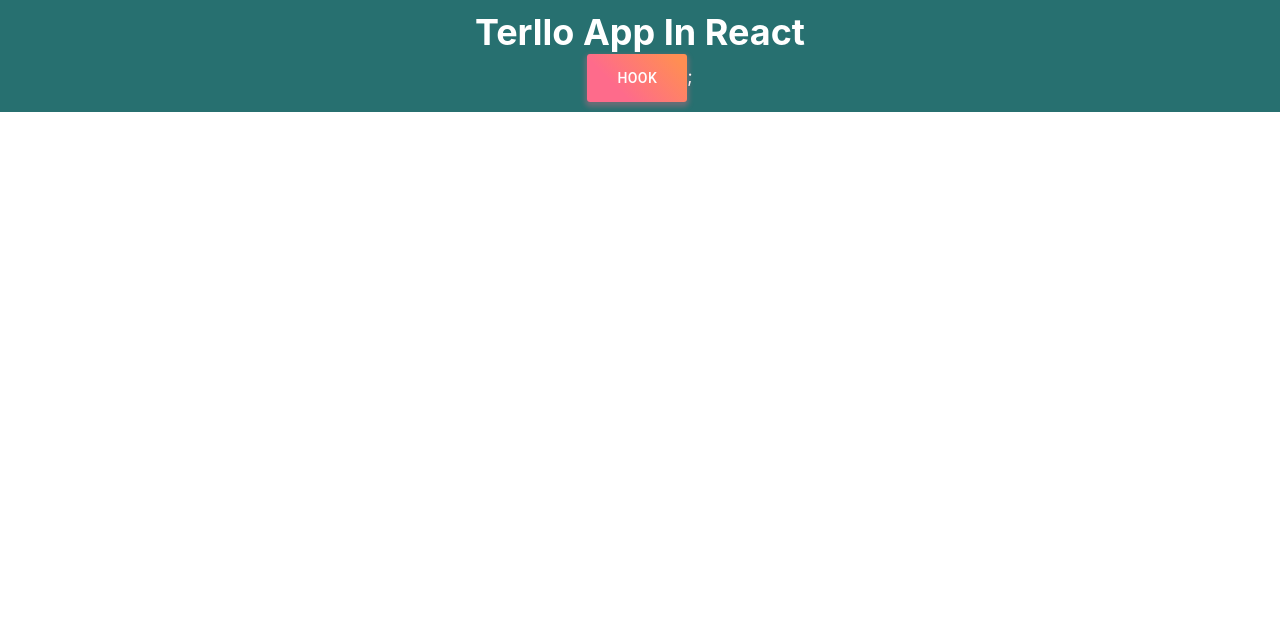
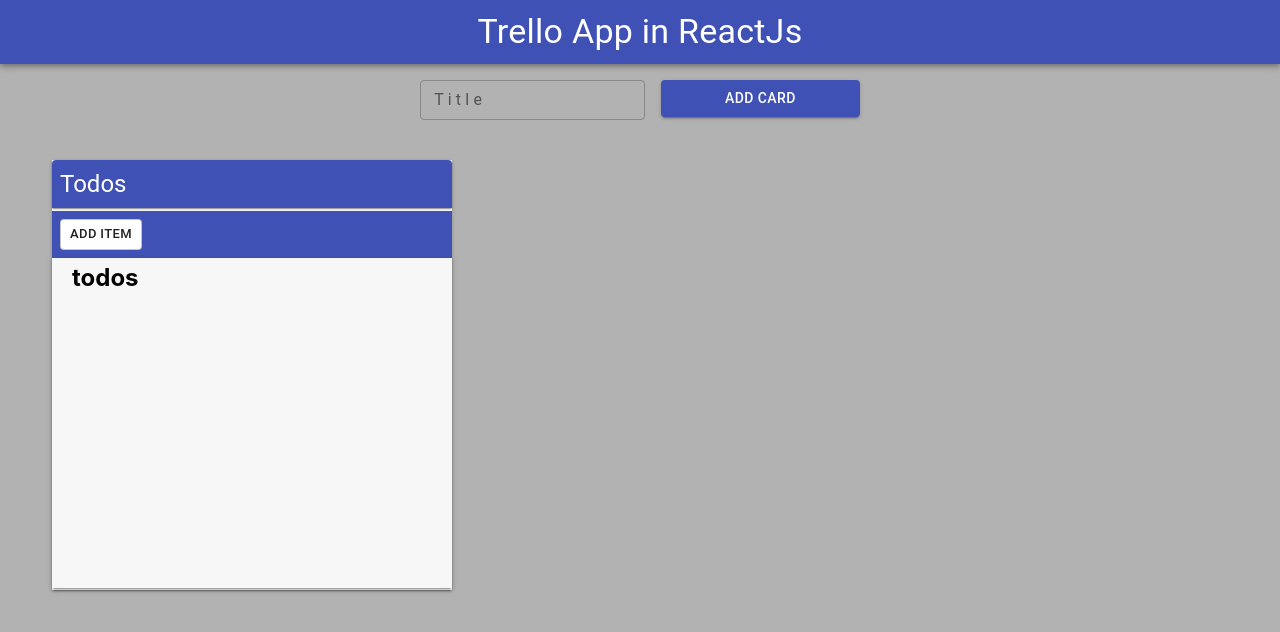
Before and after one commit to bilalisz/Trello-app-in-React.js, a React (Create React App) app: page / in a window 1280 px wide. Shown: the top 632 px of the page. Built offline with nearby package versions, Linux system fonts and the light colour scheme.

Commit message:
tamplet is ready

```diff
--- a/package.json
+++ b/package.json
@@ -10,6 +10,7 @@
     "react": "^17.0.2",
     "react-dom": "^17.0.2",
     "react-scripts": "^1.1.5",
+    "sweetalert": "^2.1.2",
     "web-vitals": "^1.1.2"
   },
   "scripts": {
--- a/public/styles/style.css
+++ b/public/styles/style.css
@@ -5,7 +5,8 @@
 }
 
 body {
-  color: #fff;
+  color: rgb(3, 3, 3);
+  background-color: #b1b1b1fa;
 }
 
 .navbar-container {
@@ -14,3 +15,7 @@
   text-align: center;
   font-size: 18px;
 }
+.d-flex-center {
+  display: flex;
+  justify-content: center;
+}
--- a/src/App.js
+++ b/src/App.js
@@ -1,12 +1,90 @@
-import logo from "./logo.svg";
+import React, { useState } from "react";
 import "./App.css";
+import { AppBar, Container, Grid } from "@material-ui/core";
+import { makeStyles } from "@material-ui/core/styles";
+import sweetAlert from "sweetalert";
+import CardContainer from "./components/CardContainer";
+import CardForm from "./components/CardForm";
 import NavBar from "./components/NavBar";
 
+const useStyles = makeStyles((theme) => ({
+  root: {
+    flexGrow: 1,
+    margin: theme.spacing(1),
+    padding: "10px",
+  },
+  container: {
+    display: "flex",
+    justifyContent: "space-between",
+  },
+}));
+
 function App() {
+  const classes = useStyles();
+  const [title, setTitle] = useState("");
+  const [cardArray, setCardArray] = useState([
+    {
+      id: `cardArray${Math.floor(Math.random() * 10000)}`,
+      title: "todos",
+      timeStamp: Date.now(),
+    },
+  ]);
+
+  // *********************************(handlers)********************************************* */
+
+  const handleSubmit = (e) => {
+    e.preventDefault();
+    const cardObj = {
+      id: `cardArray${Math.floor(Math.random() * 10000)}`,
+      title: title,
+      timeStamp: Date.now(),
+    };
+    if (!title) {
+      sweetAlert({
+        title: "Error",
+        text: "Places Enter Card Title !",
+        icon: "error",
+      });
+    } else {
+      cardArray.length === 3
+        ? sweetAlert("no more card")
+        : setCardArray((old) => [...old, cardObj]);
+      setTitle("");
+    }
+  };
+
+  const handleClickAddItem = (id) => {
+    let box = document.getElementById(id + "-itemContainer");
+    console.log(box);
+  };
+
+  // ******************************(return jsx/html)******************************************************* */
   return (
-    <>
-      <NavBar />
-    </>
+    <React.Fragment>
+      <AppBar position="relative">
+        <NavBar />
+      </AppBar>
+      <CardForm
+        onChange={(e) => {
+          setTitle(e.target.value);
+        }}
+        onSubmit={handleSubmit}
+        value={title}
+      />
+      <div className={classes.root}>
+        <Container className={classes.container}>
+          {cardArray.map((card) => (
+            <CardContainer
+              title={card.title}
+              key={card.id}
+              id={card.id}
+              cardTitle={card.title}
+              onClickAddItem={() => handleClickAddItem(card.id)}
+            />
+          ))}
+        </Container>
+      </div>
+    </React.Fragment>
   );
 }
 
--- /dev/null
+++ b/src/components/CardContainer.jsx
@@ -0,0 +1,67 @@
+import React from "react";
+import { makeStyles } from "@material-ui/core/styles";
+import { Button, Box, Paper, Typography } from "@material-ui/core";
+
+const useStyles = makeStyles((theme) => ({
+  root: {
+    backgroundColor: "#f7f7f7",
+    margin: "10px",
+    height: "430px",
+  },
+  title: {
+    textAlign: "center",
+    color: "#fff",
+    backgroundColor: "#3f51b5",
+    textAlign: "left",
+    textTransform: "capitalize",
+    borderBottomLeftRadius: "0px",
+    borderBottomRightRadius: "0px",
+    marginBottom: "3px",
+    padding: theme.spacing(1),
+  },
+  btnWrapper: {
+    backgroundColor: "#3f51b5",
+  },
+  btnAddItem: {
+    margin: theme.spacing(1),
+    backgroundColor: "#fff",
+  },
+  itemContainer: {
+    maxHeight: "330px",
+    height: "330px",
+    overflow: "auto",
+    padding: "5px 20px",
+  },
+}));
+
+const CardContainer = (props) => {
+  const classes = useStyles();
+  const { title, id, onClickAddItem, cardTitle } = props;
+  return (
+    <Box boxShadow={2} width={400} className={classes.root} id={id}>
+      <Paper className={classes.title}>
+        <Typography variant="h5">{title}</Typography>
+      </Paper>
+      <div className={classes.btnWrapper}>
+        <Button
+          className={classes.btnAddItem}
+          size="small"
+          variant="outlined"
+          onClick={onClickAddItem}
+        >
+          Add Item
+        </Button>
+      </div>
+      <Box
+        className={classes.itemContainer}
+        boxShadow={2}
+        width={400}
+        id={id + "-itemContainer"}
+      >
+        <h2>{cardTitle}</h2>
+      </Box>
+    </Box>
+  );
+};
+
+export default CardContainer;
--- /dev/null
+++ b/src/components/CardForm.jsx
@@ -0,0 +1,48 @@
+import React from "react";
+import { TextField, Button } from "@material-ui/core";
+import { makeStyles } from "@material-ui/core/styles";
+
+const useStyles = makeStyles((theme) => ({
+  root: {
+    "& > *": {
+      margin: theme.spacing(1),
+      width: "25ch",
+    },
+  },
+  btnAddCard: {
+    margin: theme.spacing(1),
+    width: "25ch",
+    marginTop: theme.spacing(2),
+  },
+}));
+
+const CardForm = (props) => {
+  const classes = useStyles();
+  const { onChange, onSubmit, value } = props;
+  return (
+    <form onSubmit={onSubmit} autoComplete="on" className="d-flex-center">
+      <div>
+        <TextField
+          onChange={onChange}
+          className={classes.root}
+          id="outlined-basic"
+          margin="dense"
+          size="medium"
+          label="T i t l e"
+          variant="outlined"
+          value={value}
+        />
+        <Button
+          className={classes.btnAddCard}
+          variant="contained"
+          color="primary"
+          type="submit"
+        >
+          Add Card
+        </Button>
+      </div>
+    </form>
+  );
+};
+
+export default CardForm;
--- a/src/components/NavBar.jsx
+++ b/src/components/NavBar.jsx
@@ -1,26 +1,21 @@
 import React from "react";
-import { Button } from "@material-ui/core";
+import { AppBar, Typography, Toolbar } from "@material-ui/core";
 import { makeStyles } from "@material-ui/core/styles";
 
-const useStyles = makeStyles({
+const useStyle = makeStyles({
   root: {
-    background: "linear-gradient(45deg, #FE6B8B 30%, #FF8E53 90%)",
-    border: 0,
-    borderRadius: 3,
-    boxShadow: "0 3px 5px 2px rgba(255, 105, 135, .3)",
-    color: "white",
-    height: 48,
-    padding: "0 30px",
+    position: "relative",
   },
 });
 
 const NavBar = () => {
-  const classes = useStyles();
+  const classes = useStyle();
   return (
-    <div className="navbar-container">
-      <h1>Terllo App In React</h1>
-      <Button className={classes.root}>Hook</Button>;
-    </div>
+    <Toolbar className="d-flex-center">
+      <Typography className={classes.text} variant="h4">
+        Trello App in ReactJs
+      </Typography>
+    </Toolbar>
   );
 };
 
--- /dev/null
+++ b/src/components/index.js
@@ -0,0 +1,5 @@
+import CardContainer from "./CardContainer";
+import NavBar from "./CardContainer";
+import CardForm from "./CardForm";
+
+export const { CardContainer, NavBar, CardForm };
```
Also changed, not shown: 1 other file (tests, documents, lock files or other folders).
